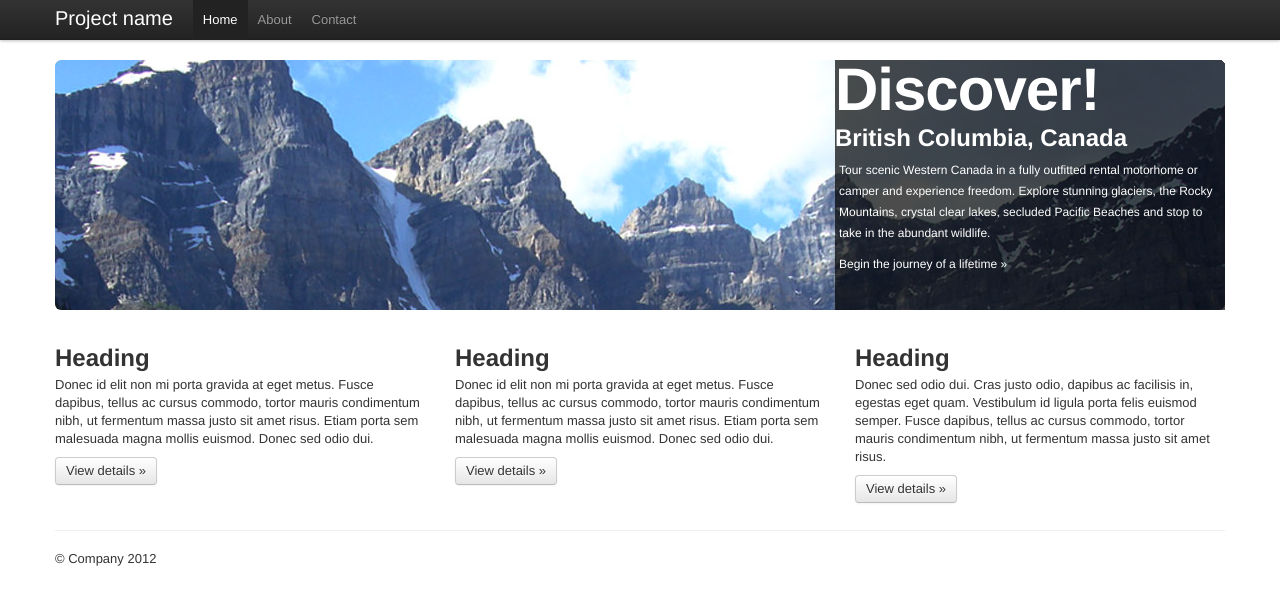
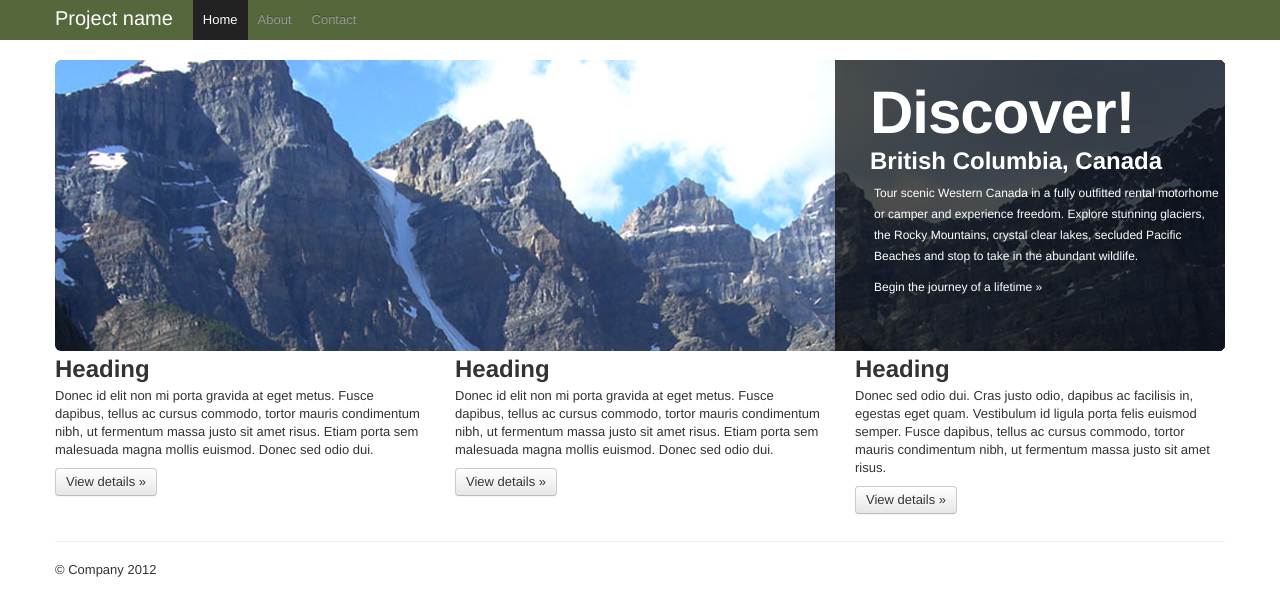
Before and after one commit to coastcreative-github/hh, a plain HTML site: page Local Root/index.htm in a window 1280 px wide. Drawn offline with nearby package versions, Linux system fonts and the light colour scheme.

Commit message:
Added navbar-inner styling

```diff
--- a/Local Root/_assets/css/cc-styles.css
+++ b/Local Root/_assets/css/cc-styles.css
@@ -6,16 +6,24 @@
  * Designed and built with all the love in the world by Robin Leboe and Derek Thomas
  */
 
+.navbar-inner {
+	background-color: #55683b;
+	background-image: none;
+	box-shadow: none;
+}
+
 .hero-unit {
 	background-image: url("/_assets/img/hero/01-mountains.jpg");
 	background-repeat: no-repeat;
-	height: 250px;
-	margin-bottom: 30px;
+	height: 291px;
+	margin-bottom: 0px;
 	padding: 0px;
 	position: relative;
 }
 
 .hero-unit aside {
+	padding-left: 35px;
+	padding-top: 23px;
 	position: absolute;
 	background-image: url("/_assets/img/hero/hero-text-bg.png");
 	background-repeat: no-repeat;
@@ -35,7 +43,7 @@
 }
 
 .hero-unit h2 {
-	color: white
+	color: white;
 }
 
 .hero-unit p {
@@ -50,5 +58,5 @@
 }
 
 .hero-unit a {
-	color: white
+	color: white;
 }
```
